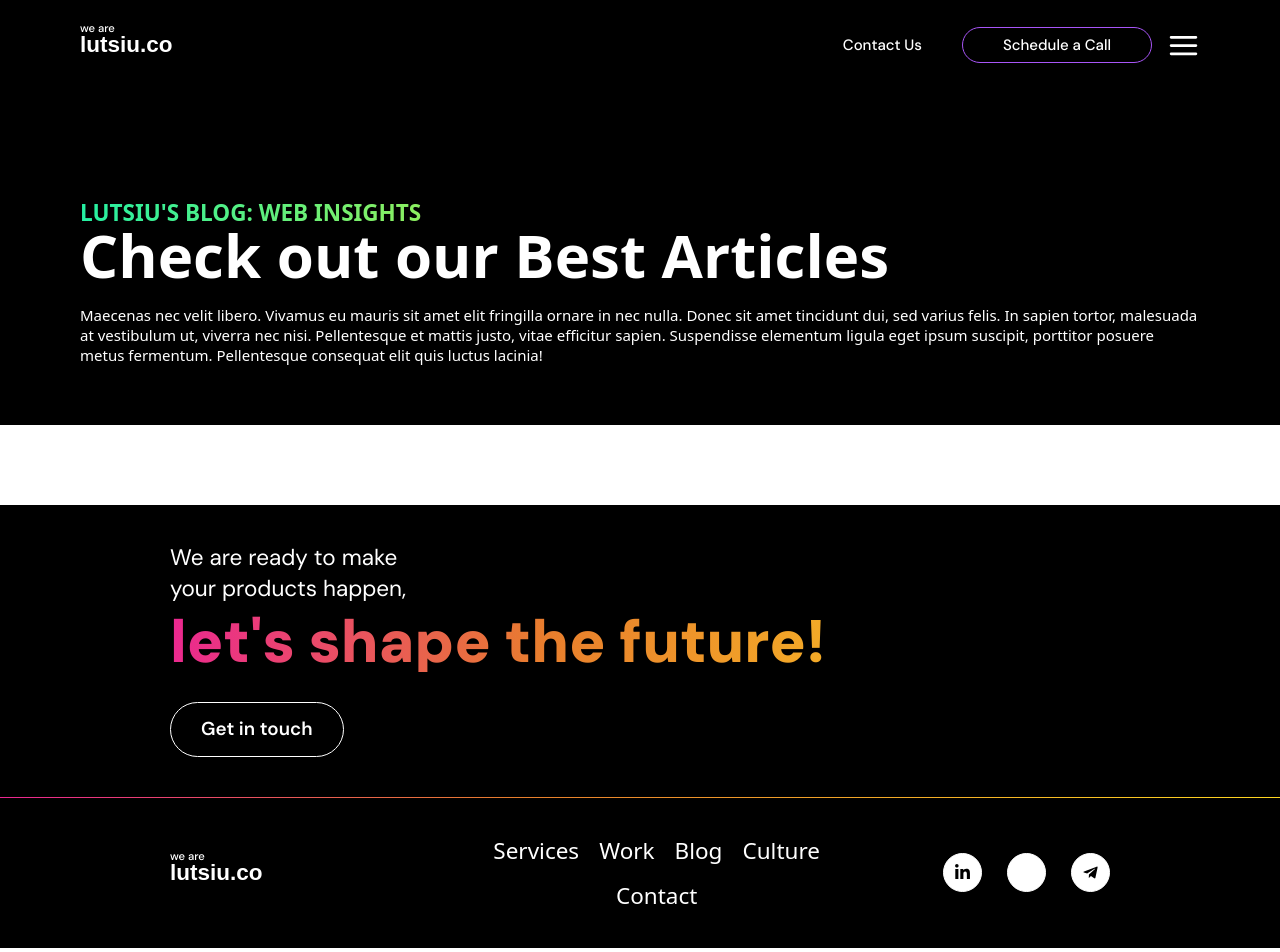
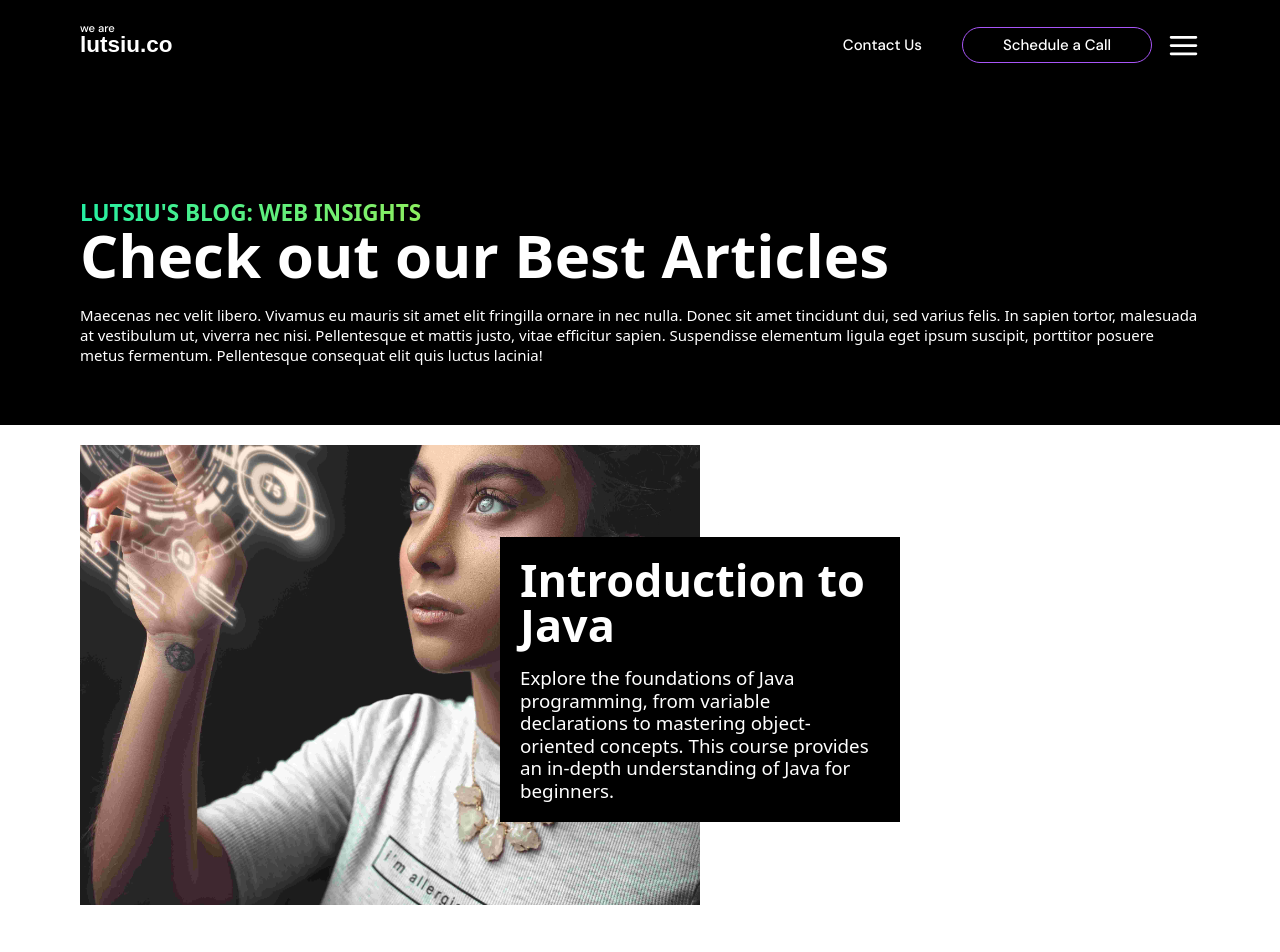
Before and after one commit to lutsiu/lutsiu.co, a React (Vite) app in the folder frontend/: page /blog in a window 1280 px wide. Shown: the top 952 px of the page. Built offline with nearby package versions, Linux system fonts and the light colour scheme; some icons are missing.

Commit message:
big card is done

```diff
--- /dev/null
+++ b/frontend/src/pages/Blog/GridCollection/BigCard/index.tsx
@@ -0,0 +1,43 @@
+import { useEffect, useRef } from "react";
+import { ICard } from "../../../../interfaces/models";
+import { motion } from "framer-motion";
+import useShowAnimation from "../../../../hooks/useShowAnimation";
+export default function BigCard(props: ICard) {
+  const { img, title, descr } = props;
+  const bigCardRef = useRef<null | HTMLDivElement>(null);
+
+  const conditionalCB = () => {
+    const { current } = bigCardRef;
+    if (!current) return false;
+    const { top } = current.getBoundingClientRect();
+    if (top < 550) {
+      return true;
+    }
+  };
+
+  const showAnimation = useShowAnimation(conditionalCB);
+  return (
+    <motion.div
+      initial={{ opacity: 0, y: 100 }}
+      animate={{ opacity: showAnimation ? 1 : 0, y: showAnimation ? 0 : 100 }}
+      transition={{duration: .5}}
+      ref={bigCardRef}
+    >
+      <div className="relative h-[43rem] md:w-[70%] lg:w-[62rem] md:h-[46rem]">
+        <img
+          src={img}
+          alt="card-picture"
+          className="h-full w-full  object-cover"
+        />
+        <div className="absolute bg-black text-white w-[100%]  md:w-[30rem] lg:w-[40rem] bottom-0 md:bottom-auto  md:top-[10%] lg:top-[20%] right-0 md:right-[-20rem] p-[2rem]">
+          <h2 className="text-5xl sm:text-6xl lg:text-7xl font-bold">
+            {title}
+          </h2>
+          <p className=" text-xl sm:text-2xl lg:text-3xl mt-[2rem] font-medium">
+            {descr}
+          </p>
+        </div>
+      </div>
+    </motion.div>
+  );
+}
--- /dev/null
+++ b/frontend/src/pages/Blog/GridCollection/Card/index.tsx
@@ -0,0 +1,8 @@
+import { ICard } from "../../../../interfaces/models";
+
+export default function Card(props: ICard) {
+  const {img, title, descr} = props;
+  return (
+    <div></div>
+  )
+}
--- /dev/null
+++ b/frontend/src/pages/Blog/GridCollection/index.tsx
@@ -0,0 +1,24 @@
+import styles from "../styles.module.scss";
+import data from "../data";
+import BigCard from "./BigCard";
+import Card from "./Card";
+export default function GridCollection() {
+  const bigCard = data.at(0);
+  const otherCards = data.slice(1, -1);
+  return (
+    <section className={`${styles.padding} grid-collection pt-[2rem]`}>
+      {bigCard && (
+        <div>
+          <BigCard {...bigCard} />
+        </div>
+      )}
+      {otherCards && (
+        <div>
+          {otherCards.map((card, i) => {
+            return <Card key={i} {...card} />;
+          })}
+        </div>
+      )}
+    </section>
+  );
+}
--- a/frontend/src/pages/Blog/data/index.ts
+++ b/frontend/src/pages/Blog/data/index.ts
@@ -1,5 +1,5 @@
-import img1 from '../../../assets/blog-page/img-1.jpg'
-import img2 from '../../../assets/blog-page/img-2.jpg'
+import img1 from '../../../assets/blog-page/img-2.jpg'
+import img2 from '../../../assets/blog-page/img-1.jpg'
 import img3 from '../../../assets/blog-page/img-3.jpg'
 import img4 from '../../../assets/blog-page/img-4.jpg'
 import img5 from '../../../assets/blog-page/img-5.jpg'
@@ -16,67 +16,67 @@ import { ICard } from '../../../interfaces/models'
 const programmingTopicsData: ICard[]= [
   {
     title: "Introduction to Java",
-    descr: "Learn the fundamentals of Java programming, from variables to object-oriented concepts.",
+    descr: "Explore the foundations of Java programming, from variable declarations to mastering object-oriented concepts. This course provides an in-depth understanding of Java for beginners.",
     img: img1
   },
   {
     title: "Mastering Python Basics",
-    descr: "Become a Python expert by mastering the basics of the language and its applications.",
+    descr: "Embark on a journey to become a Python expert. This comprehensive course covers everything from basic syntax to advanced Python applications and real-world problem-solving.",
     img: img2
   },
   {
     title: "Web Development with React",
-    descr: "Dive into web development with React.js and build interactive user interfaces.",
+    descr: "Dive deep into the world of web development with React.js. Learn to build interactive user interfaces and create dynamic web applications using this popular library.",
     img: img3
   },
   {
     title: "Exploring Data Science",
-    descr: "Explore the world of data science and discover insights hidden in data sets.",
+    descr: "Uncover the power of data science. Explore data sets and reveal hidden insights. Dive into statistical analysis, machine learning, and data visualization techniques.",
     img: img4
   },
   {
     title: "Next.js Essentials",
-    descr: "Discover what you need to know about Next.js for server-rendered React applications.",
+    descr: "Get a comprehensive understanding of Next.js, the popular framework for server-rendered React applications. Master server-side rendering and optimize your web projects.",
     img: img5
   },
   {
     title: "JavaScript for Beginners",
-    descr: "A beginner's guide to JavaScript programming, from variables to functions.",
+    descr: "Start your coding journey with JavaScript. This beginner's guide covers variables, functions, and more, making programming accessible to all skill levels.",
     img: img6
   },
   {
     title: "Python Data Analysis",
-    descr: "Analyze data using Python and its powerful libraries for data manipulation.",
+    descr: "Delve into Python's data analysis capabilities. Analyze data with powerful libraries like Pandas and NumPy, and gain insights to drive data-driven decisions.",
     img: img7
   },
   {
     title: "Front-End Web Design",
-    descr: "Learn the essentials of front-end web design and create stunning websites.",
+    descr: "Learn the essentials of front-end web design, including HTML, CSS, and JavaScript. Create stunning websites and user interfaces that captivate your audience.",
     img: img8
   },
   {
     title: "Introduction to SQL",
-    descr: "Get started with SQL and learn to manage and query relational databases.",
+    descr: "Master the fundamentals of SQL. Get started with relational databases, learn SQL queries, and manage data effectively in various database systems.",
     img: img9
   },
   {
     title: "Advanced CSS Techniques",
-    descr: "Take your CSS skills to the next level with advanced techniques and best practices.",
+    descr: "Take your CSS skills to the next level. Explore advanced techniques like Flexbox and Grid, and master responsive design for modern web development.",
     img: img10
   },
   {
     title: "Machine Learning Fundamentals",
-    descr: "Delve into the fundamentals of machine learning and its practical applications.",
+    descr: "Delve into the fundamentals of machine learning. Understand algorithms, model training, and real-world applications of this transformative technology.",
     img: img11
   },
   {
     title: "Cybersecurity Basics",
-    descr: "Understand the basics of cybersecurity and protect your digital assets from threats.",
+    descr: "Comprehend the essential principles of cybersecurity. Safeguard your digital assets from threats with this introductory course on cybersecurity.",
     img: img12
   },
   {
     title: "Full-Stack Web Development",
-    descr: "Become a full-stack developer by mastering both front-end and back-end technologies.",
+    descr: "Become a full-stack developer by mastering both front-end and back-end technologies. Develop comprehensive web applications and gain a competitive edge in the industry.",
     img: img13
   },
 ];
--- a/frontend/src/pages/Blog/index.tsx
+++ b/frontend/src/pages/Blog/index.tsx
@@ -1,3 +1,4 @@
+import GridCollection from "./GridCollection";
 import HeroSection from "./Hero";
 
 export default function BlogPage() {
@@ -5,6 +6,7 @@ export default function BlogPage() {
   return (
     <div>
       <HeroSection/>
+      <GridCollection/>
     </div>
   )
 }
```
